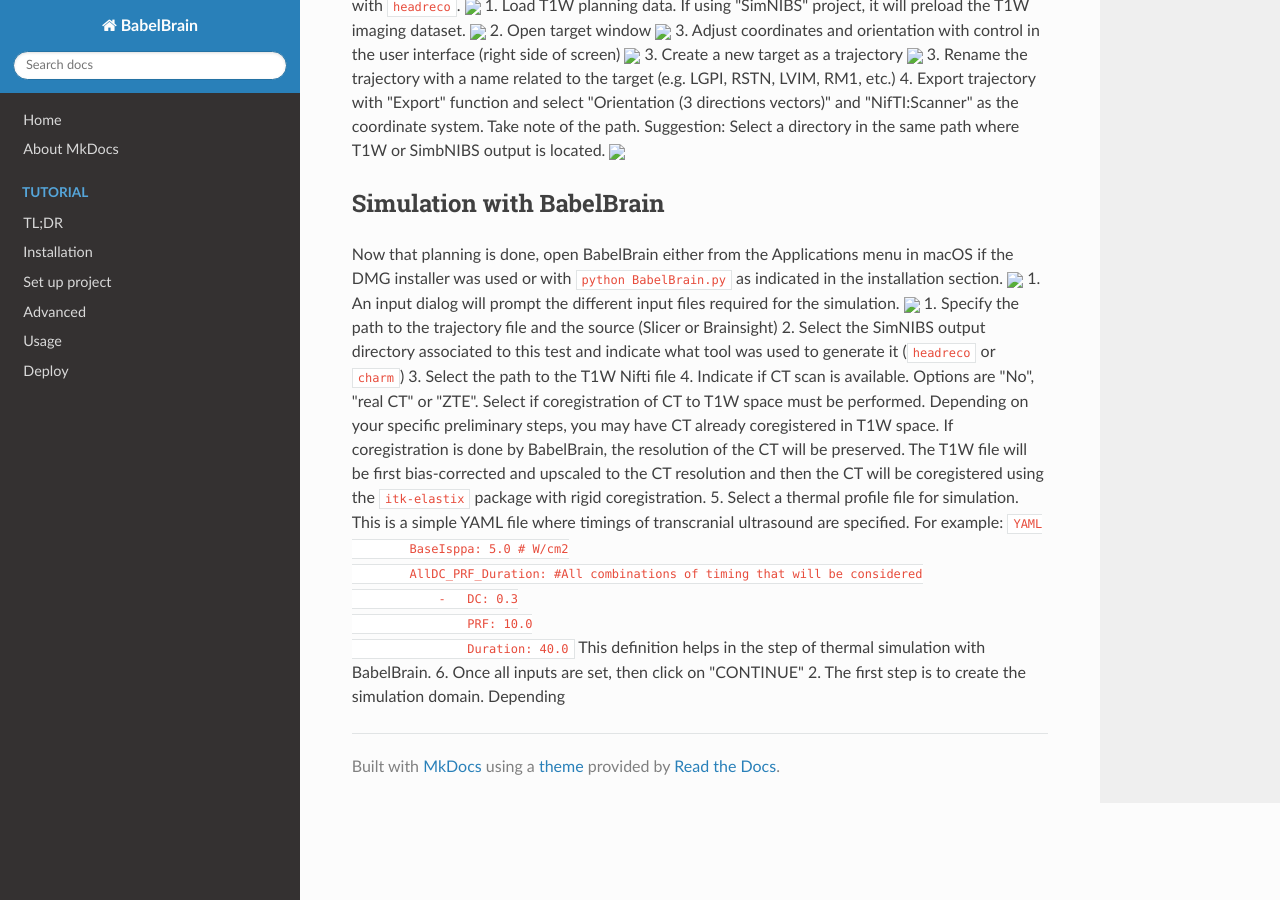
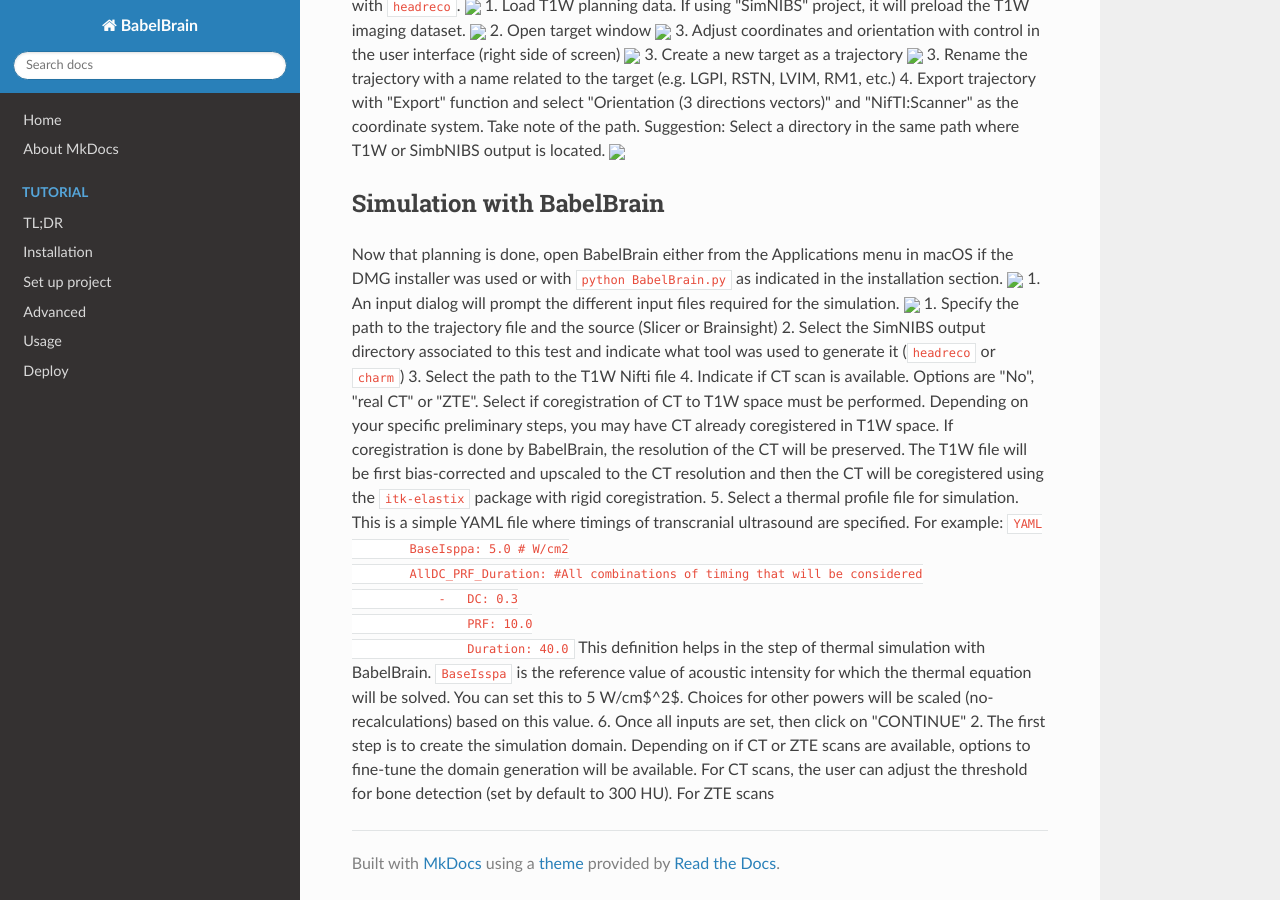
Before and after one commit to ProteusMRIgHIFU/BabelBrain, an MkDocs documentation site: the page built from docs/docs/tutorial/pipeline.md, in a window 1280 px wide and 900 px high, scrolled down 4179 px. Built offline with MkDocs 1.6.1, drawn with Linux system fonts in a browser that asks for light colours; nearby versions of some CDN libraries.

Commit message:
Update pipeline.md

````diff
--- a/docs/docs/tutorial/pipeline.md
+++ b/docs/docs/tutorial/pipeline.md
@@ -99,6 +99,6 @@
                 PRF: 10.0
                 Duration: 40.0
         ```
-        This definition helps in the step of thermal simulation with BabelBrain.
+        This definition helps in the step of thermal simulation with BabelBrain. `BaseIsspa` is the reference value of acoustic intensity for which the thermal equation will be solved. You can set this to 5 W/cm$^2$. Choices for other powers will be scaled (no-recalculations) based on this value.
     6. Once all inputs are set, then click on "CONTINUE"
-2. The first step is to create the simulation domain. Depending
+2. The first step is to create the simulation domain. Depending on if CT or ZTE scans are available, options to fine-tune the domain generation will be available. For CT scans, the user can adjust the threshold for bone detection (set by default to 300 HU). For ZTE scans
````
